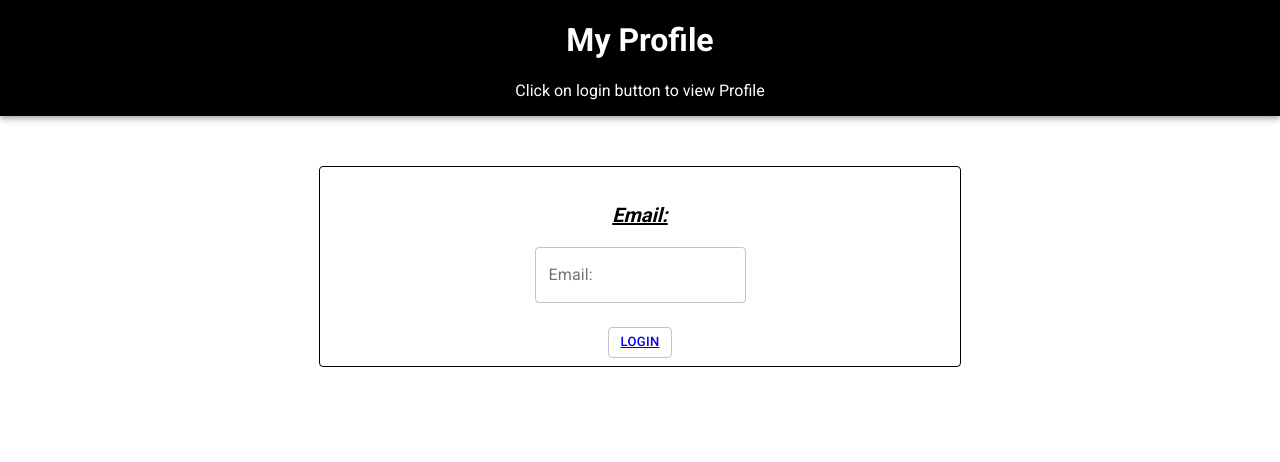
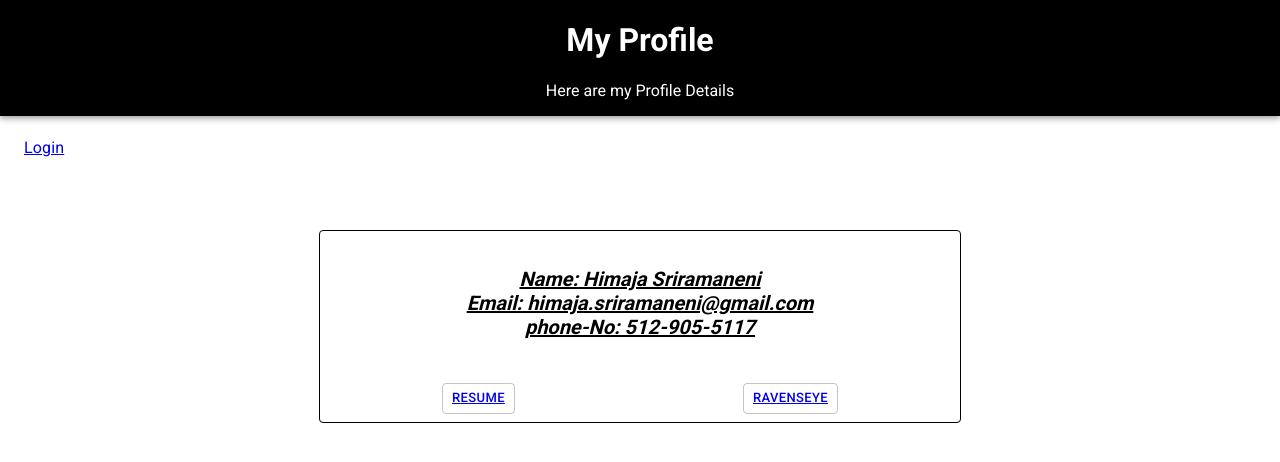
Before and after one commit to himaja830/profile, a React (Create React App) app: page /myprofile in a window 1280 px wide. Shown: the top 462 px of the page. Built offline with nearby package versions, Linux system fonts and the light colour scheme.

Commit message:
Change Routing

```diff
--- a/src/Components/App.js
+++ b/src/Components/App.js
@@ -1,15 +1,19 @@
 import React from "react";
 import LoginCard from "./loginPage";
 import ProfilePage from "./profilePage";
+import { BrowserRouter as Router, Route, Switch } from "react-router-dom";
 
 function App() {
-  function getPage() {
-    const route = window.location.pathname;
-    if (route === process.env.PUBLIC_URL + "/Myprofile") return <ProfilePage />;
-    if (route === process.env.PUBLIC_URL + "/Login") return <LoginCard />;
-    return <LoginCard />;
-  }
-  return <div className="container-fluid">{getPage()}</div>;
+  return (
+    <Router>
+      <div>
+        <Switch>
+          <Route exact path="/" component={LoginCard} />
+          <Route path="/myprofile" component={ProfilePage} />
+        </Switch>
+      </div>
+    </Router>
+  );
 }
 
 export default App;
--- a/src/Components/loginPage.js
+++ b/src/Components/loginPage.js
@@ -6,6 +6,7 @@
 import CardContent from "@material-ui/core/CardContent";
 import Button from "@material-ui/core/Button";
 import TextField from "@material-ui/core/TextField";
+import { Link } from "react-router-dom";
 
 const useStyles = makeStyles({
   root: {
@@ -71,9 +72,7 @@
             size="small"
             style={{ marginLeft: "auto", marginRight: "auto" }}
           >
-            <a href="/Myprofile" className="btn btn-primary">
-              Login
-            </a>
+            <Link to="/myprofile">Login</Link>
           </Button>
         </CardActions>
       </Card>
--- a/src/Components/profilePage.js
+++ b/src/Components/profilePage.js
@@ -1,6 +1,8 @@
 import React from "react";
 import AppBar from "@material-ui/core/AppBar";
 import Toolbar from "@material-ui/core/Toolbar";
+import { Link } from "react-router-dom";
+import Typography from "@material-ui/core/Typography";
 
 import Header2 from "./Header2";
 import Profile from "./profile";
@@ -11,7 +13,9 @@
       <Header2 />
       <AppBar position="static" color="transparent" elevation={0}>
         <Toolbar className="app-toolbar">
-          <a href="/Login">Login</a>
+          <Typography>
+            <Link to="/">Login</Link>
+          </Typography>
         </Toolbar>
       </AppBar>
       <Profile />
```
